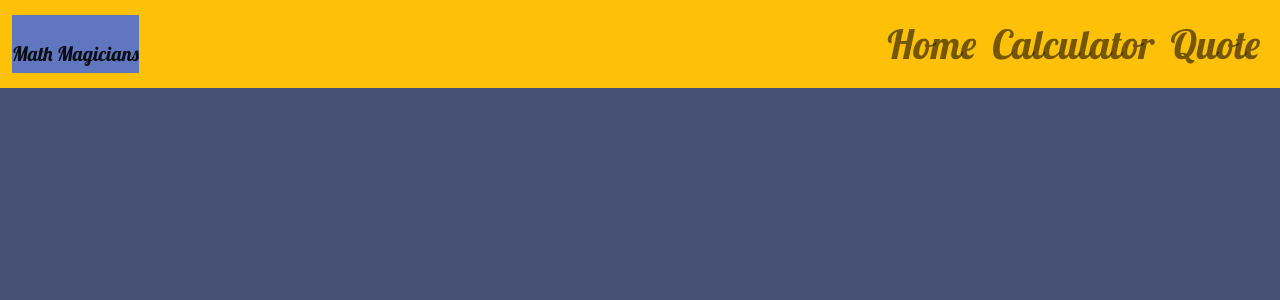
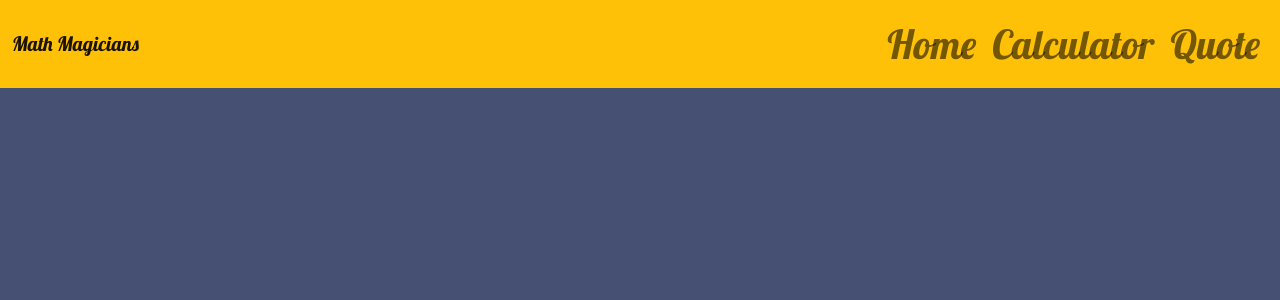
Before and after one commit to iammouaz/Math-Magicians, a React (Create React App) app: page / in a window 1280 px wide. Shown: the top 300 px of the page. Built offline with nearby package versions, Linux system fonts and the light colour scheme.

Commit message:
Update Live Preview

```diff
--- a/src/components/header.js
+++ b/src/components/header.js
@@ -5,7 +5,7 @@ const Header = () => (
   <div data-testid="NavMenu">
     <nav className="navbar navbar-expand-lg navbar-light bg-warning fixed-top">
       <div className="container-fluid">
-        <Link className="navbar-brand header" to="/">Math Magicians</Link>
+        <Link className="navbar-brand" to="/">Math Magicians</Link>
         <button className="navbar-toggler" type="button" data-bs-toggle="collapse" data-bs-target="#navbarNavAltMarkup" aria-controls="navbarNavAltMarkup" aria-expanded="false" aria-label="Toggle navigation">
           <span className="navbar-toggler-icon" />
         </button>
```
Also changed, not shown: 1 other file (tests, documents, lock files or other folders).
